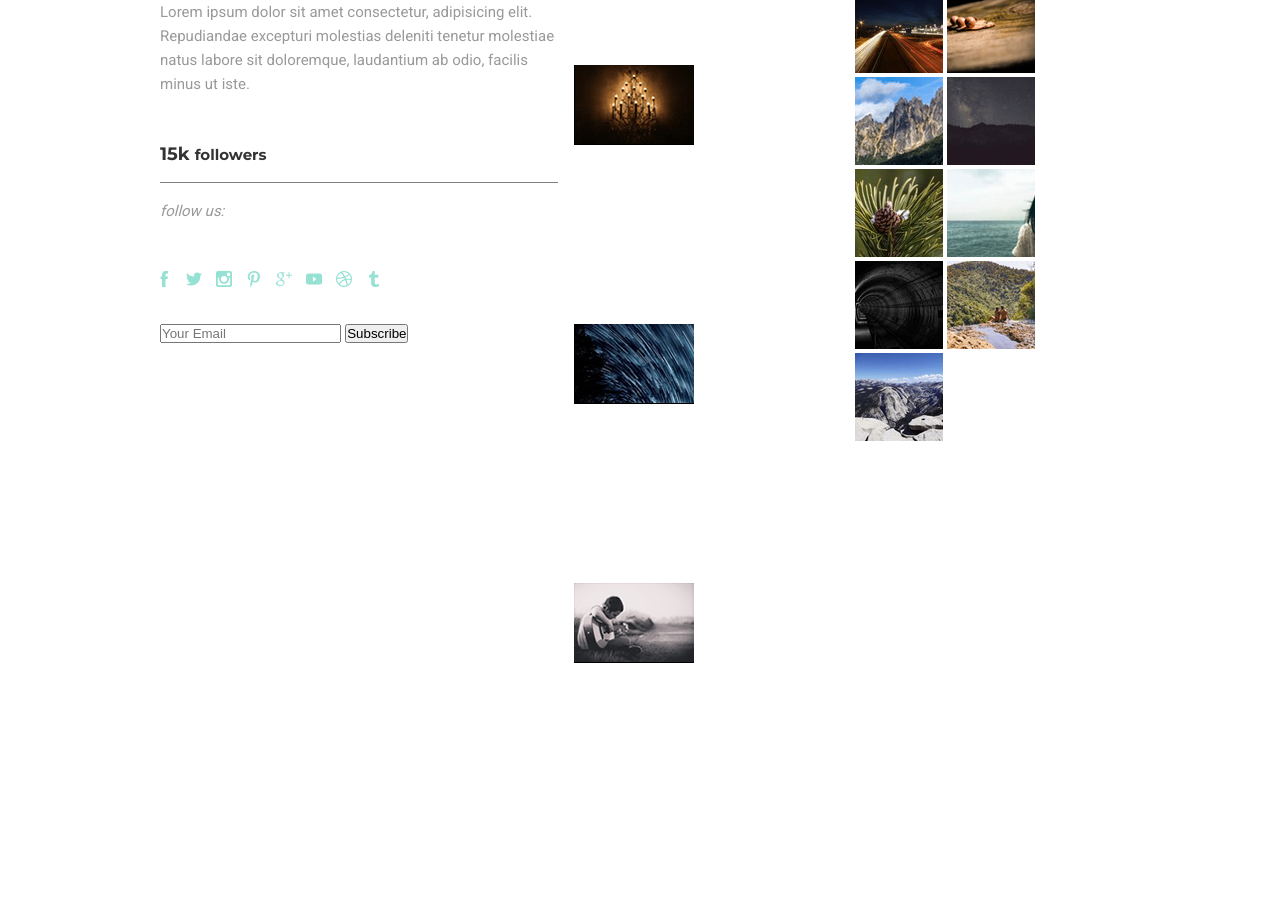
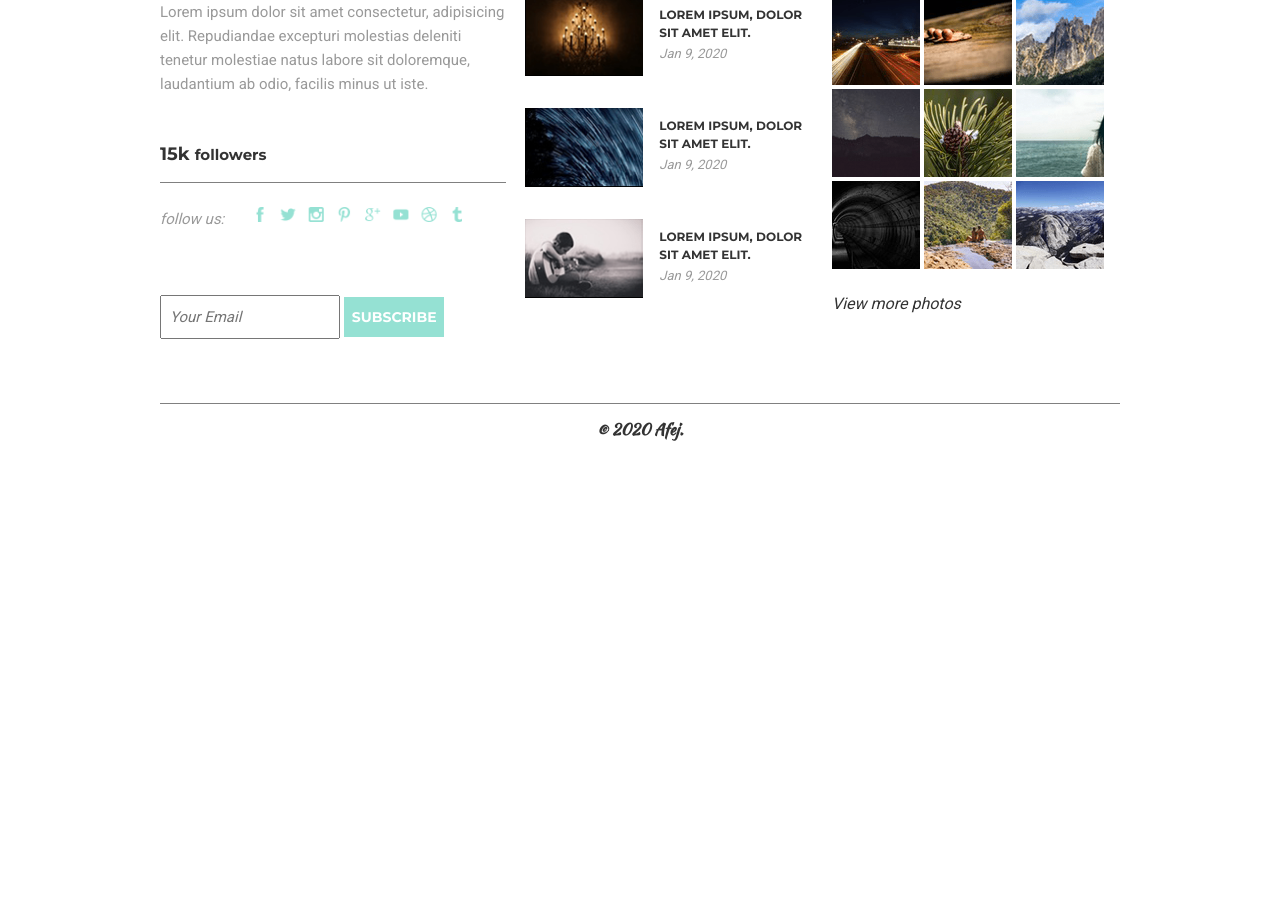
Before and after one commit to Afej/mogo-psd, a plain HTML site: page index.html in a window 1280 px wide. Shown: the part 7508-8426 px from the top of the page. After the commit the page ends 7963 px from the top, so only its background shows below. Drawn offline with nearby package versions, Linux system fonts and the light colour scheme.

Commit message:
done with desktop view on site

```diff
--- a/css/style.scss
+++ b/css/style.scss
@@ -1151,13 +1151,13 @@ ul {
 
 //footer
 #footer {
-  margin: 1rem 0;
-  padding: 3rem 0;
+  margin-top: 1rem;
+  padding-top: 3rem;
 
   .footer-content {
     display: grid;
-    grid-template-columns: 1.5fr 1fr 1fr;
-    gap: 1rem;
+    grid-template-columns: 1.2fr 1fr 1fr;
+    gap: 1.2rem;
 
     #footer-a {
       #footer-logo {
@@ -1190,9 +1190,11 @@ ul {
       }
 
       .follow-us {
-        margin: 1rem 0;
+        margin-top: 1rem;
         border-top: 1px grey solid;
-        padding: 1rem 0;
+        padding-top: 1.5rem;
+        display: flex;
+        // align-items: center;
 
         p {
           font-size: 15px;
@@ -1200,8 +1202,124 @@ ul {
           color: rgb(153, 153, 153);
           font-style: italic;
           line-height: 1.6;
+          margin-right: 2rem;
+        }
+
+        img {
+          // width: 16px;
+          height: 15px;
+        }
+      }
+
+      .form-group {
+        margin: 1rem 0;
+
+        #form-item {
+          padding: 1rem 0.5rem;
+          font-size: 15px;
+          font-family: 'Roboto';
+          color: rgb(204, 204, 204);
+          font-style: italic;
+          line-height: 1.6;
+          width: 180px;
+          height: 44px;
+        }
+
+        input[type='button'] {
+          background-color: rgb(149, 225, 211);
+          font-size: 14px;
+          font-family: 'Montserrat';
+          color: rgb(255, 255, 255);
+          font-weight: bold;
+          text-transform: uppercase;
+          line-height: 1.2;
+          text-align: center;
+          width: 100px;
+          height: 40px;
+          border: none;
+          cursor: pointer;
         }
       }
     }
+
+    #blogs {
+      #blog-title {
+        font-size: 1rem;
+        font-family: 'Montserrat';
+        color: rgb(51, 51, 51);
+        text-transform: uppercase;
+        line-height: 1.2;
+        margin-bottom: 2rem;
+      }
+
+      .blog-content {
+        display: flex;
+        align-items: center;
+        margin-bottom: 2rem;
+
+        img {
+          width: 119px;
+          height: 79px;
+          margin-right: 1rem;
+        }
+
+        h1 {
+          font-size: 12px;
+          font-family: 'Montserrat';
+          color: rgb(51, 51, 51);
+          text-transform: uppercase;
+          line-height: 1.5;
+        }
+
+        p {
+          font-size: 13px;
+          font-family: 'Roboto';
+          color: rgb(153, 153, 153);
+          font-style: italic;
+          line-height: 1.846;
+        }
+      }
+    }
+
+    #instagram {
+      h1 {
+        font-size: 1rem;
+        font-family: 'Montserrat';
+        color: rgb(51, 51, 51);
+        text-transform: uppercase;
+        line-height: 1.2;
+        margin-bottom: 2rem;
+      }
+
+      .insta-img {
+        margin-bottom: 1rem;
+        img {
+          width: 88px;
+          height: 88px;
+        }
+      }
+      a {
+        font-size: 1rem;
+        font-family: 'Roboto';
+        color: rgb(51, 51, 51);
+        font-style: italic;
+        line-height: 1.846;
+      }
+    }
+  }
+
+  .footer-copyright {
+    margin-top: 3rem;
+    border-top: 1px gray solid;
+    padding: 1rem 0;
+
+    p {
+      font-size: 1rem;
+      font-family: 'Kaushan Script', cursive;
+      color: rgb(51, 51, 51);
+      line-height: 1.2;
+      text-align: center;
+      font-weight: bold;
+    }
   }
 }
--- a/index.html
+++ b/index.html
@@ -16,19 +16,19 @@
 
           <ul class="nav-menu">
             <li>
-              <a href="">About</a>
+              <a href="#about">About</a>
             </li>
             <li>
-              <a href="">Service</a>
+              <a href="#services">Service</a>
             </li>
             <li>
-              <a href="">Work</a>
+              <a href="#works">Work</a>
             </li>
             <li>
-              <a href="">Blog</a>
+              <a href="#blog">Blog</a>
             </li>
             <li>
-              <a href="">Contact</a>
+              <a href="#footer">Contact</a>
             </li>
             <li>
               <img src="images/SHOPPING CART-min.png" alt="" />
@@ -500,25 +500,38 @@
 
             <form class="form-group">
               <input type="email" id="form-item" placeholder="Your Email" />
-              <button type="submit">Subscribe</button>
+              <input type="button" value="Subscribe" />
+              <!-- <button type="submit">Subscribe</button> -->
             </form>
           </div>
-          <div id="blog">
-            <h1>Blogs</h1>
+          <div id="blogs">
+            <h1 id="blog-title">Blogs</h1>
             <div class="blog-content">
               <img src="images/blog3-min.png" alt="" />
-              <h1>Lorem ipsum, dolor sit amet consectetur adipisicing elit.</h1>
-              <p>Jan 9, 2020</p>
+              <div>
+                <h1>
+                  Lorem ipsum, dolor sit amet elit.
+                </h1>
+                <p>Jan 9, 2020</p>
+              </div>
             </div>
             <div class="blog-content">
               <img src="images/blog2-min.png" alt="" />
-              <h1>Lorem ipsum, dolor sit amet consectetur adipisicing elit.</h1>
-              <p>Jan 9, 2020</p>
+              <div>
+                <h1>
+                  Lorem ipsum, dolor sit amet elit.
+                </h1>
+                <p>Jan 9, 2020</p>
+              </div>
             </div>
             <div class="blog-content">
               <img src="images/blog1-min.png" alt="" />
-              <h1>Lorem ipsum, dolor sit amet consectetur adipisicing elit.</h1>
-              <p>Jan 9, 2020</p>
+              <div>
+                <h1>
+                  Lorem ipsum, dolor sit amet elit.
+                </h1>
+                <p>Jan 9, 2020</p>
+              </div>
             </div>
           </div>
 
@@ -535,7 +548,7 @@
               <img src="images/Rectangle 20 copy-min.png" alt="" />
               <img src="images/Rectangle 20-min.png" alt="" />
             </div>
-            <a href="http://" target="_blank">view more photos</a>
+            <a href="http://" target="_blank">View more photos</a>
           </div>
         </div>
 
```
Also changed, not shown: css/style.css, 1 other file.
